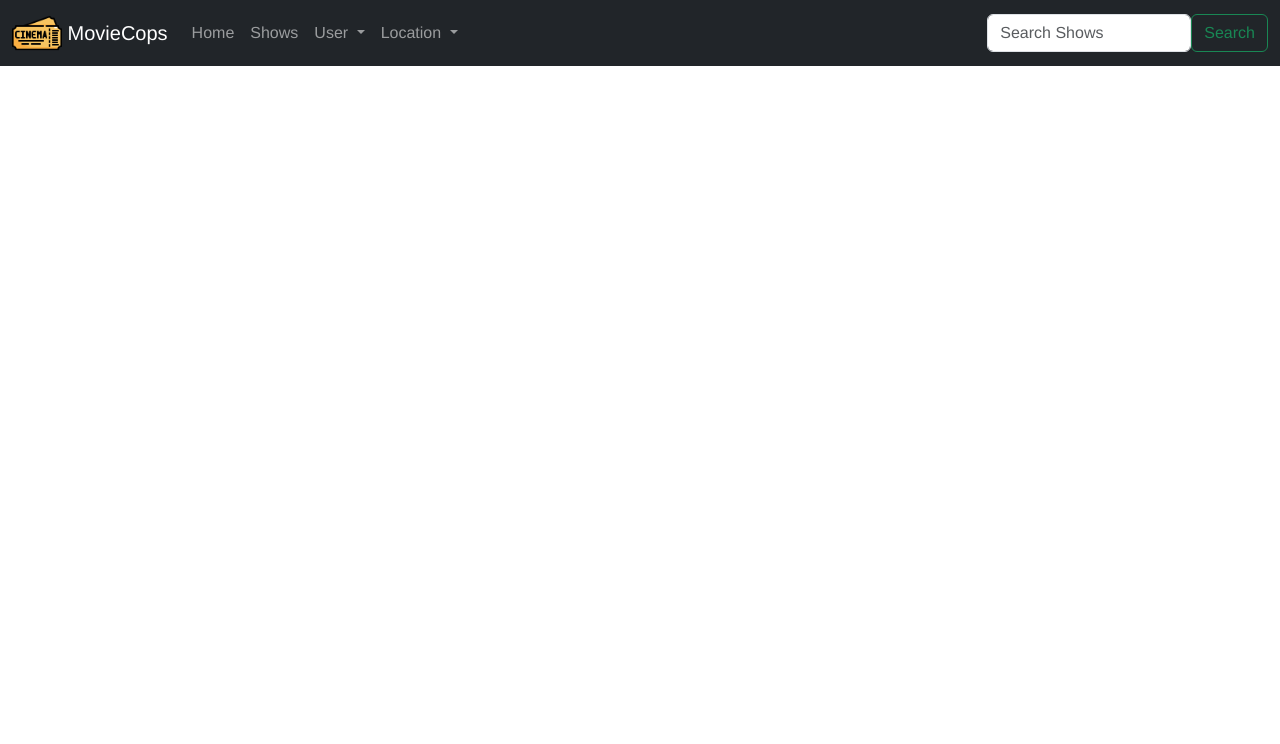
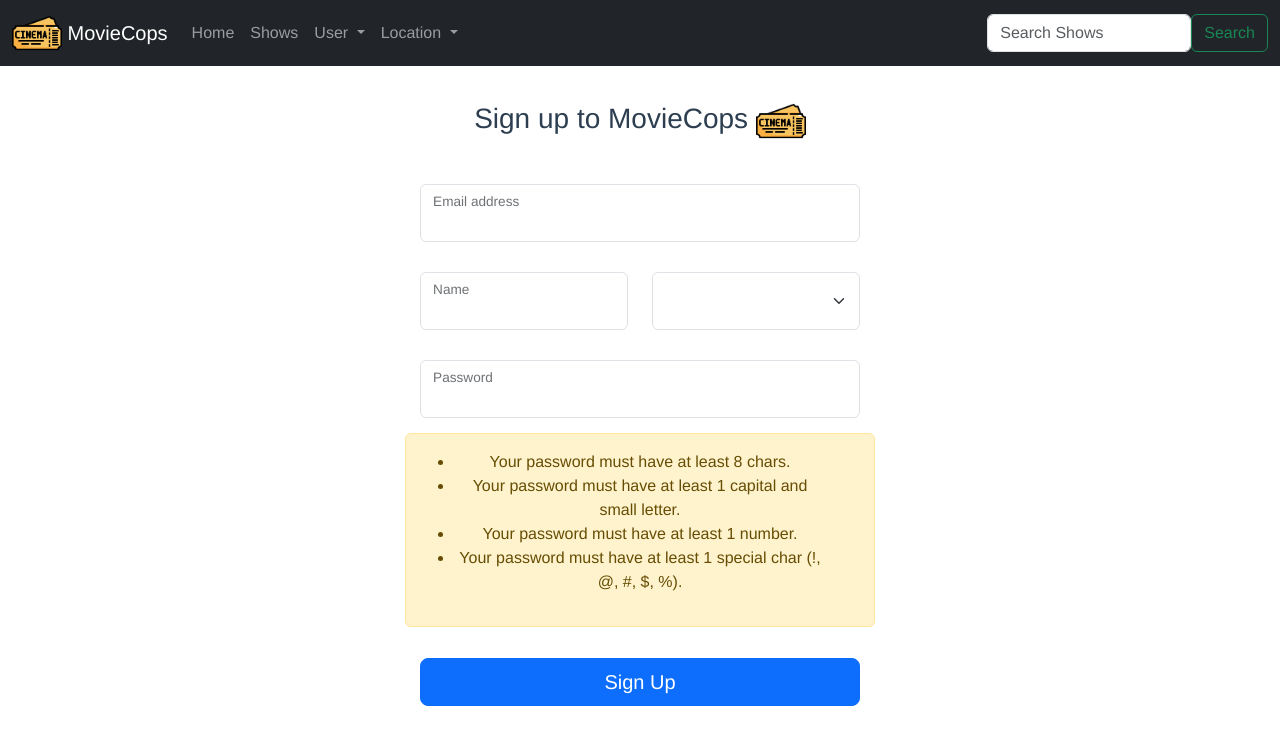
Before and after one commit to eersnington/Movie-Booking-App-Vue, a Vue app in the folder frontend/: page /signup in a window 1280 px wide. Shown: the top 744 px of the page. Built offline with nearby package versions, Linux system fonts and the light colour scheme.

Commit message:
Signup and added other files
Implemented signup and added bunch of other files

```diff
--- a/frontend/src/router/index.js
+++ b/frontend/src/router/index.js
@@ -3,6 +3,7 @@ import VueRouter from "vue-router";
 import HomeView from "../views/HomeView.vue";
 import AboutView from "../views/AboutView.vue";
 import LoginView from "../views/LoginView.vue";
+import SignupView from "../views/SignupView.vue";
 
 Vue.use(VueRouter);
 
@@ -22,6 +23,11 @@ const routes = [
     name: "login",
     component: LoginView,
   },
+  {
+    path: "/signup",
+    name: "signup",
+    component: SignupView,
+  },
 ];
 
 const router = new VueRouter({
--- a/frontend/src/views/LoginView.vue
+++ b/frontend/src/views/LoginView.vue
@@ -1,21 +1,38 @@
 <template>
-    <div class="d-flex justify-content-center align-items-center">
-        <h2>Login</h2>
-        <form @submit.prevent="login">
-            <div class="form-group">
-                <label for="email">Username</label>
-                <input type="text" class="form-control" v-model="email" required>
+    <form @submit.prevent="login">
+        <div class="container">
+            <h1 class="h3">Please sign in</h1>
+            <div class="row">
+                <div class="col-sm">
+                    <div class="form-floating">
+                    <input type="email" class="form-control" v-model="email" id="email" required>
+                    <label for="email">Email address</label>
+                    </div>
+                </div>
             </div>
-            <div class="form-group">
-                <label for="password">Password</label>
-                <input type="password" class="form-control" v-model="password" required>
+            <div class="row">
+                <div class="col-sm">
+                    <div class="form-floating">
+                    <input type="password" class="form-control" v-model="password" id="password" required>
+                    <label for="password">Password</label>
+                    </div>
+                </div>
             </div>
-            <div class="error">
-                <p v-if="status === 'failed'" class="error-message">{{ fail_message }}</p>
+        <div class="row">
+            <div class="col-sm">
+                <button class="w-100 btn btn-lg btn-primary" type="submit">Sign In</button>
             </div>
-        <button type="submit" class="btn btn-primary">Login</button>
-        </form>
+            <div class="col-sm">
+                <router-link to="/signup" class="w-100 btn btn-lg btn-outline-primary" role="button">Sign Up</router-link>
+            </div>
+        </div>
     </div>
+
+    <br>
+    <div class="error">
+        <p v-if="status === 'failed'" class="error-message">{{ fail_message }}</p>
+    </div>
+  </form>
 </template>
 
 <script>
@@ -52,6 +69,15 @@ export default {
 </script>
 
 <style scoped>
+
+.container {
+    max-width: 500px;
+    padding: 15px;
+    margin: 0 auto;
+}
+.row {
+    padding: 15px;
+}
 .error-message {
     color: red;
 }
--- /dev/null
+++ b/frontend/src/views/SignupView.vue
@@ -0,0 +1,134 @@
+<template>
+    <form @submit.prevent="signup">
+    <div class="container">
+        <div class="row">
+            <div class="col-sm">
+                <h1 class="h3">Sign up to MovieCops <img src="@/assets/logo.png" width="50"
+                    height="50" alt=""> </h1>
+            </div>
+        </div>
+        <div class="row ">
+            <div class="col-sm">
+                <div class="form-floating">
+                <input type="email" v-model="email" class="form-control" id="email" required>
+                <label for="email">Email address</label>
+                </div>
+            </div>
+        </div>
+        <div class="row">
+            <div class="col-sm">
+                <div class="form-floating">
+                    <input type="text" v-model="name" class="form-control" id="name" required>
+                    <label for="name">Name</label>
+                </div>
+            </div>
+            <div class="col-sm">
+                <div class="form-floating">
+                <select class="form-select" v-model="language">
+                    <option disabled selected style="color:green;">Select your preferred language</option>
+                    <option value="English">English</option>
+                    <option value="Hindi">Hindi</option>
+                    <option value="Tamil">Tamil</option>
+                    <option value="Malayalam">Malayalam</option>
+                    </select>
+                </div>
+            </div>
+        </div>
+        <div class="row">
+            <div class="col-sm">
+                <div class="form-floating">
+                <input type="password" v-model="password" class="form-control" id="password" required>
+                <label for="password">Password</label>
+                </div>
+            </div>
+        </div>
+        <div class="col w-100 h-auto">
+            <div class="alert alert-warning alert-dismissible fade show" role="alert">
+                <ul class="list">
+                <li class="requirements lang">
+                    Your password must have at least 8 chars.
+                </li>
+                <li class="requirements capital-and-small">
+                    Your password must have at least 1 capital and small letter.
+                </li>
+                <li class="requirements num">
+                    Your password must have at least 1 number.
+                </li>
+                <li class="requirements special-char">
+                    Your password must have at least 1 special char (!, @, #, $, %).
+                </li>
+                </ul>
+            </div>
+        </div>
+        <div class="row">
+            <div class="col-sm">
+                <button class="w-100 btn btn-lg btn-primary" type="submit">Sign Up</button>
+        </div>
+        </div>
+        <div class="row">
+            <div class="error">
+                <p v-if="status === 'failed'" class="error-message">{{ fail_message }}</p>
+                <p v-if="status === 'success'" class="success-message">{{ success_message }}</p>
+            </div>
+        </div>
+        <div class="row">
+            <div v-if="status === 'success'" class="col-sm">
+                <router-link to="/login" class="w-100 btn btn-lg btn-outline-primary" role="button">Sign In</router-link>
+            </div>
+        </div>
+    </div>
+  </form>
+</template>
+
+<script>
+import Server from '@/Server';
+
+export default {
+    name: "SignupView",
+    data() {
+        return {
+            email: '',
+            password: '',
+            name: '',
+            language: '',
+            status: null,
+            fail_message: null,
+            success_message: null
+        };
+    },
+    methods: {
+        signup() {
+            const data = { email: this.email, password: this.password, name: this.name, language: this.language };
+            Server().post('/signup', data)
+                .then(() => {
+                this.status = "success";
+                this.success_message = "Sign up successful. Please Sign in to Continue.";
+            })
+                .catch(error => {
+                this.status = "failed";
+                console.error('Signup failed:', error.response.data.error);
+                this.fail_message = error.response.data.error;
+            });
+        }
+    }
+};
+</script>
+
+<style scoped>
+
+.container {
+    max-width: 500px;
+    padding: 15px;
+    margin: 0 auto;
+}
+.row {
+    padding: 15px;
+}
+.error-message {
+    color: red;
+}
+
+.success-message {
+    color: green;
+}
+</style>
```
Also changed, not shown: frontend/src/views/AdminDashboardView.vue (added), frontend/src/views/AdminLoginVue.vue (added), frontend/src/views/ShowsView.vue (added), 1 other file (tests, documents, lock files or other folders).
